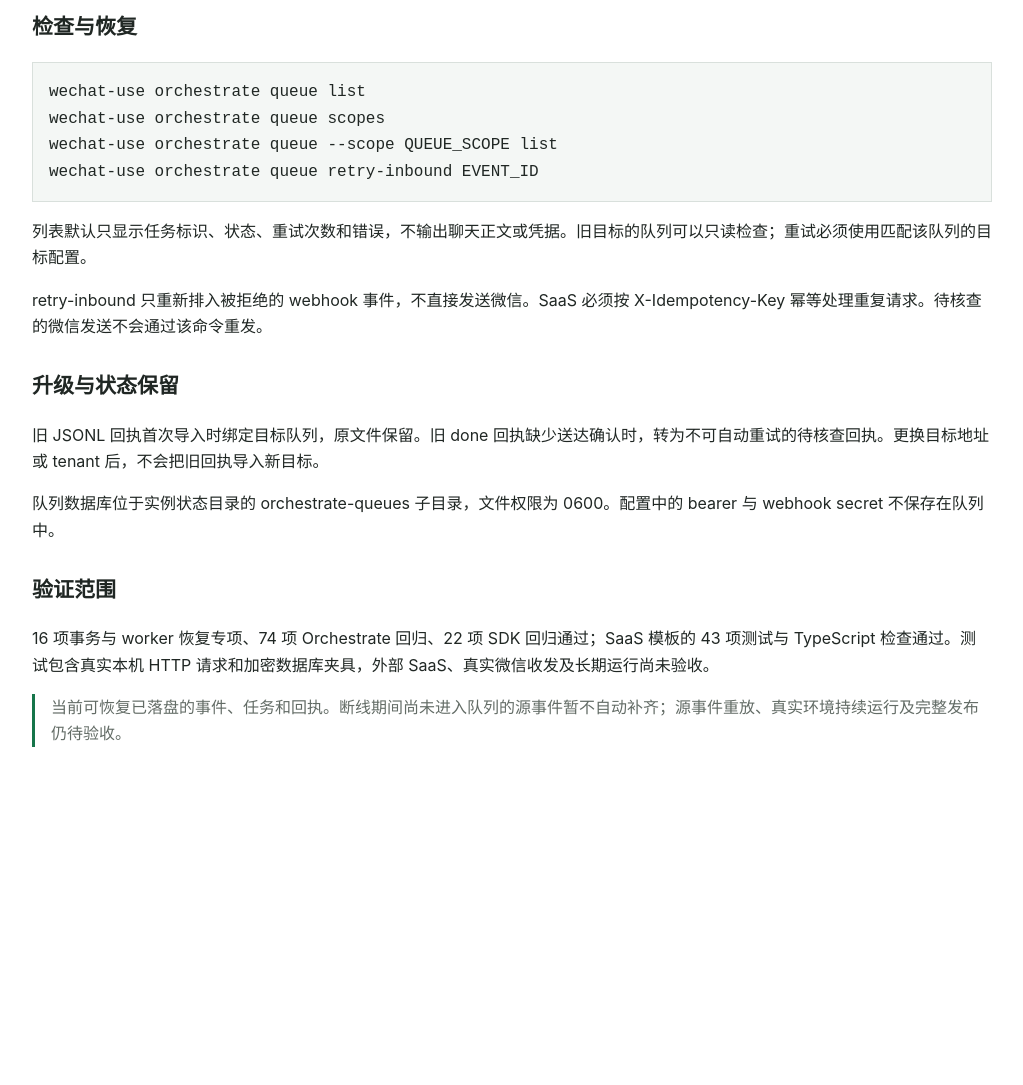
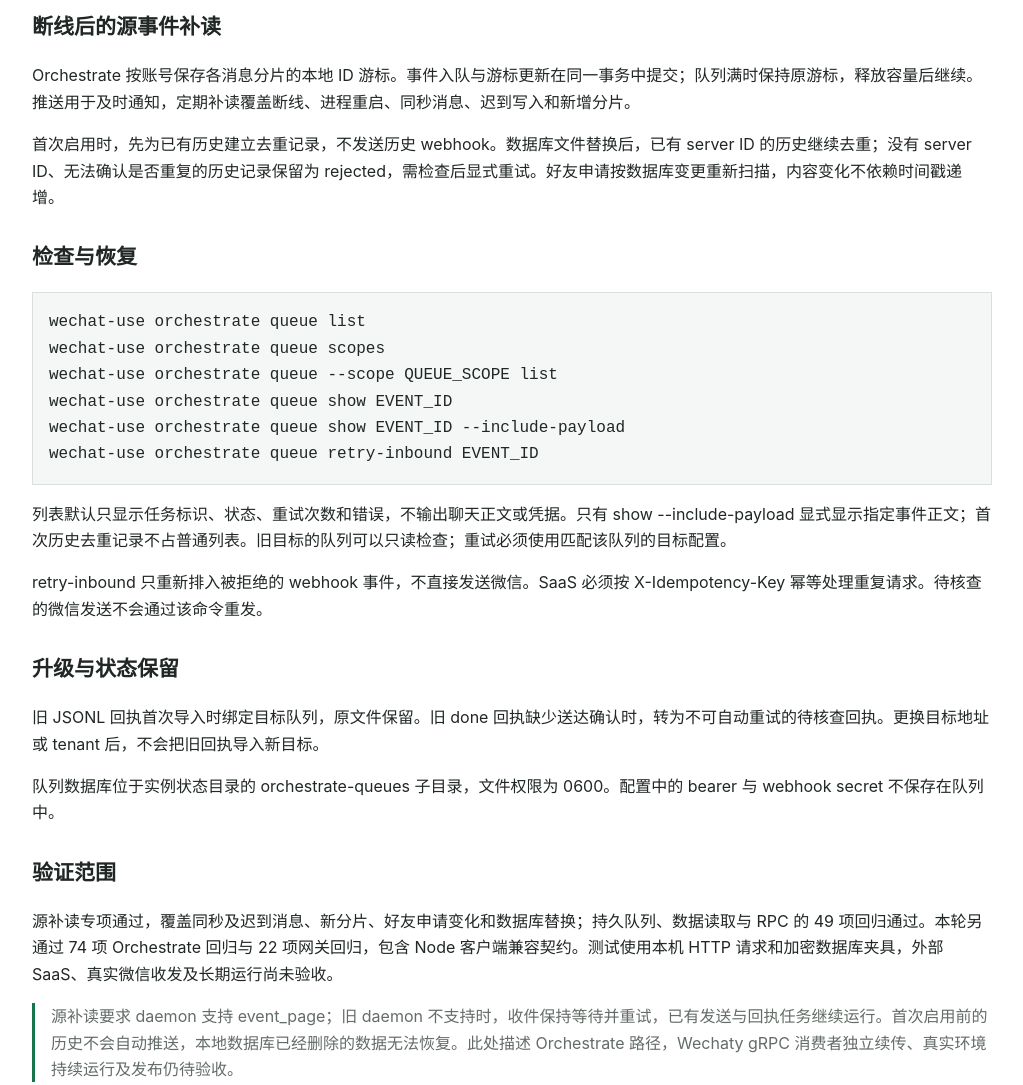
Before and after one commit to leeguooooo/wechat-use, a plain HTML site: page docs/orchestrate-queue.html in a window 1280 px wide. Shown: the part 700-1785 px from the top of the page, without its empty margins (128-1151 px from the left). Before the commit the page ends 1487 px from the top, so only its background shows below. Drawn offline with Linux system fonts and the light colour scheme.

Commit message:
docs(orchestrate): 说明源事件补读与历史检查

```diff
--- a/docs/orchestrate-queue.html
+++ b/docs/orchestrate-queue.html
@@ -11,11 +11,14 @@
 <tr><td>其他 4xx 或重定向</td><td>保留为 rejected，保留消息内容，等待检查与显式重试。不会跟随重定向。</td></tr>
 <tr><td>保留的未交付事件达到 10,000 条</td><td>停止取新事件，不以驱逐旧记录腾空容量。已完成事件保留去重标记并清除存储的消息正文。</td></tr>
 </tbody></table></section>
+<section><h2>断线后的源事件补读</h2><p>Orchestrate 按账号保存各消息分片的本地 ID 游标。事件入队与游标更新在同一事务中提交；队列满时保持原游标，释放容量后继续。推送用于及时通知，定期补读覆盖断线、进程重启、同秒消息、迟到写入和新增分片。</p><p>首次启用时，先为已有历史建立去重记录，不发送历史 webhook。数据库文件替换后，已有 server ID 的历史继续去重；没有 server ID、无法确认是否重复的历史记录保留为 rejected，需检查后显式重试。好友申请按数据库变更重新扫描，内容变化不依赖时间戳递增。</p></section>
 <section><h2>检查与恢复</h2><pre>wechat-use orchestrate queue list
 wechat-use orchestrate queue scopes
 wechat-use orchestrate queue --scope QUEUE_SCOPE list
-wechat-use orchestrate queue retry-inbound EVENT_ID</pre><p>列表默认只显示任务标识、状态、重试次数和错误，不输出聊天正文或凭据。旧目标的队列可以只读检查；重试必须使用匹配该队列的目标配置。</p><p>retry-inbound 只重新排入被拒绝的 webhook 事件，不直接发送微信。SaaS 必须按 X-Idempotency-Key 幂等处理重复请求。待核查的微信发送不会通过该命令重发。</p></section>
+wechat-use orchestrate queue show EVENT_ID
+wechat-use orchestrate queue show EVENT_ID --include-payload
+wechat-use orchestrate queue retry-inbound EVENT_ID</pre><p>列表默认只显示任务标识、状态、重试次数和错误，不输出聊天正文或凭据。只有 show --include-payload 显式显示指定事件正文；首次历史去重记录不占普通列表。旧目标的队列可以只读检查；重试必须使用匹配该队列的目标配置。</p><p>retry-inbound 只重新排入被拒绝的 webhook 事件，不直接发送微信。SaaS 必须按 X-Idempotency-Key 幂等处理重复请求。待核查的微信发送不会通过该命令重发。</p></section>
 <section><h2>升级与状态保留</h2><p>旧 JSONL 回执首次导入时绑定目标队列，原文件保留。旧 done 回执缺少送达确认时，转为不可自动重试的待核查回执。更换目标地址或 tenant 后，不会把旧回执导入新目标。</p><p>队列数据库位于实例状态目录的 orchestrate-queues 子目录，文件权限为 0600。配置中的 bearer 与 webhook secret 不保存在队列中。</p></section>
-<section><h2>验证范围</h2><p>16 项事务与 worker 恢复专项、74 项 Orchestrate 回归、22 项 SDK 回归通过；SaaS 模板的 43 项测试与 TypeScript 检查通过。测试包含真实本机 HTTP 请求和加密数据库夹具，外部 SaaS、真实微信收发及长期运行尚未验收。</p></section>
-<aside>当前可恢复已落盘的事件、任务和回执。断线期间尚未进入队列的源事件暂不自动补齐；源事件重放、真实环境持续运行及完整发布仍待验收。</aside>
+<section><h2>验证范围</h2><p>源补读专项通过，覆盖同秒及迟到消息、新分片、好友申请变化和数据库替换；持久队列、数据读取与 RPC 的 49 项回归通过。本轮另通过 74 项 Orchestrate 回归与 22 项网关回归，包含 Node 客户端兼容契约。测试使用本机 HTTP 请求和加密数据库夹具，外部 SaaS、真实微信收发及长期运行尚未验收。</p></section>
+<aside>源补读要求 daemon 支持 event_page；旧 daemon 不支持时，收件保持等待并重试，已有发送与回执任务继续运行。首次启用前的历史不会自动推送，本地数据库已经删除的数据无法恢复。此处描述 Orchestrate 路径，Wechaty gRPC 消费者独立续传、真实环境持续运行及发布仍待验收。</aside>
 </body></html>
```
Also changed, not shown: docs/v1.12-orchestrate-protocol.md (+1 -1 lines).
